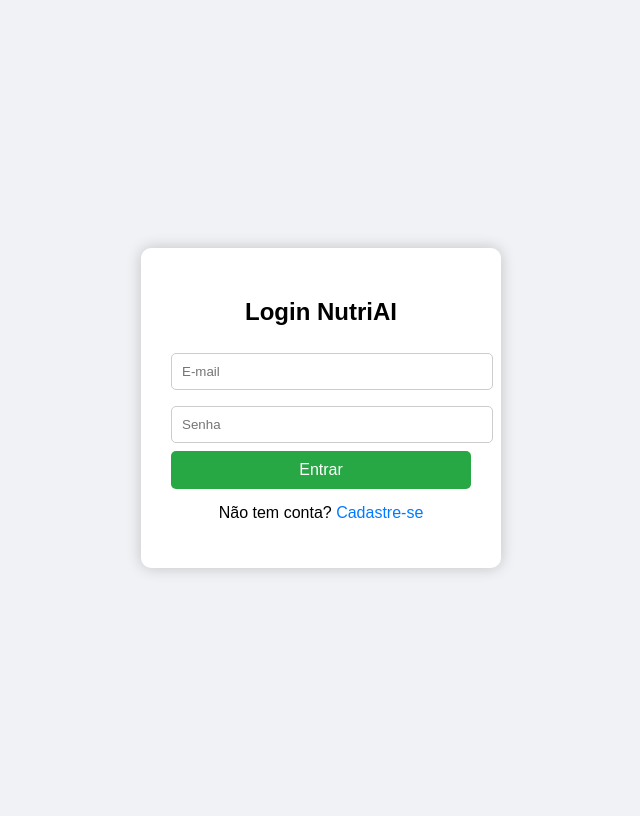
After one commit to DrkCde15/Python-I.A, a Flask app: page /login in a window 1280 px wide. The commit adds this page. Shown: the whole page, without its empty margins (319-959 px from the left). Run offline with Flask 3, Linux system fonts and the light colour scheme.

Commit message:
login/cadastro/chat

```diff
--- a/I.A/Assist/NutriAI/api.py
+++ b/I.A/Assist/NutriAI/api.py
@@ -1,11 +1,14 @@
-from flask import Flask, request, jsonify, render_template
+from flask import Flask, request, jsonify, render_template, session, redirect, url_for, flash
 from flask_cors import CORS
+from werkzeug.security import generate_password_hash, check_password_hash
 from nutri import NutritionistAgent
+import mysql.connector
 import os, uuid, logging
 
 # Configuração básica
 app = Flask(__name__)
 CORS(app)
+app.secret_key = "uma_chave_secreta_forte_aqui"
 app.config['MAX_CONTENT_LENGTH'] = 10 * 1024 * 1024  # 10 MB
 
 # Logging
@@ -15,7 +18,6 @@ logger = logging.getLogger(__name__)
 # Cache de agentes por session_id
 agent_cache = {}
 
-# Factory para obter/criar agente para uma sessão específica
 def get_agent(session_id: str):
     global agent_cache
     if not session_id:
@@ -25,24 +27,101 @@ def get_agent(session_id: str):
         return agent_cache[session_id]
 
     logger.info(f"Criando novo NutritionistAgent para session_id={session_id}")
-
-    # Se quiser, carregue configurações do MySQL via env e repasse como mysql_config
     mysql_config = None
     agent = NutritionistAgent(session_id=session_id, mysql_config=mysql_config)
     agent_cache[session_id] = agent
     return agent
 
+# Conexão MySQL
+def get_db_connection():
+    return mysql.connector.connect(
+        host='localhost',
+        user='root',
+        password=os.getenv('MYSQL_PASSWORD', ''),
+        database='nutri_chat_teste'
+    )
+
 # Pasta para uploads temporários
 UPLOAD_FOLDER = "temp_uploads"
 os.makedirs(UPLOAD_FOLDER, exist_ok=True)
 
-# Rota que serve o template HTML
-@app.route("/", methods=["GET"])
-def home():
-    # Espera que exista templates/index.html
-    return render_template('index.html')
+# ---------------- ROTAS DE AUTENTICAÇÃO ----------------
 
-# Rota para obter histórico de chat de uma sessão específica
+@app.route("/register", methods=["GET", "POST"])
+def register():
+    if request.method == "POST":
+        first_name = request.form.get("first_name")
+        last_name = request.form.get("last_name")
+        birth_date = request.form.get("birth_date")
+        gender = request.form.get("gender")
+        email = request.form.get("email")
+        password = request.form.get("password")
+
+        if not all([first_name, last_name, birth_date, gender, email, password]):
+            flash("Preencha todos os campos!", "error")
+            return redirect(url_for("register"))
+
+        hashed_password = generate_password_hash(password)
+
+        try:
+            conn = get_db_connection()
+            cursor = conn.cursor()
+            cursor.execute("SELECT id FROM users WHERE email=%s", (email,))
+            if cursor.fetchone():
+                flash("E-mail já cadastrado!", "error")
+                return redirect(url_for("register"))
+
+            cursor.execute("""
+                INSERT INTO users (first_name, last_name, birth_date, gender, email, password)
+                VALUES (%s,%s,%s,%s,%s,%s)
+            """, (first_name, last_name, birth_date, gender, email, hashed_password))
+            conn.commit()
+            flash("Cadastro realizado! Faça login.", "success")
+            return redirect(url_for("login"))
+        finally:
+            cursor.close()
+            conn.close()
+    return render_template("register.html")
+
+@app.route("/login", methods=["GET", "POST"])
+def login():
+    if request.method == "POST":
+        email = request.form.get("email")
+        password = request.form.get("password")
+
+        try:
+            conn = get_db_connection()
+            cursor = conn.cursor(dictionary=True)
+            cursor.execute("SELECT * FROM users WHERE email=%s", (email,))
+            user = cursor.fetchone()
+
+            if not user or not check_password_hash(user["password"], password):
+                flash("E-mail ou senha inválidos!", "error")
+                return redirect(url_for("login"))
+
+            session["user_id"] = user["id"]
+            session["user_name"] = user["first_name"]
+            return redirect(url_for("chat_page"))
+
+        finally:
+            cursor.close()
+            conn.close()
+
+    return render_template("login.html")
+
+@app.route("/logout")
+def logout():
+    session.clear()
+    return redirect(url_for("login"))
+
+# ---------------- ROTAS DO CHAT ----------------
+
+@app.route("/chat_page")
+def chat_page():
+    if "user_id" not in session:
+        return redirect(url_for("login"))
+    return render_template('chat.html')
+
 @app.route("/chat_history", methods=["GET"])
 def chat_history():
     session_id = request.args.get("session_id")
@@ -51,37 +130,25 @@ def chat_history():
 
     try:
         agent = get_agent(session_id)
-        history = agent.get_conversation_history()  # retorna lista de dicts
+        history = agent.get_conversation_history()
         return jsonify({"success": True, "history": history})
     except Exception as e:
         logger.exception("Erro ao buscar histórico")
         return jsonify({"success": False, "error": "Erro ao buscar histórico"}), 500
 
-# Rota de health (status)
 @app.route("/health", methods=["GET"])
 def health():
     return jsonify({"status": "ok"})
 
-# Rota de chat
 @app.route("/chat", methods=["POST", "OPTIONS"])
 def chat():
     if request.method == "OPTIONS":
         return jsonify({"message": "OK"}), 200
-
     try:
-        # Obter session_id (prioridade: header X-Session-ID -> form -> json -> gerar)
-        session_id = request.headers.get('X-Session-ID')
+        session_id = request.headers.get('X-Session-ID') or request.form.get('session_id')
         if not session_id:
-            session_id = request.form.get('session_id')
-        if not session_id and request.is_json:
-            session_id = request.get_json().get('session_id')
-
-        # Se ainda não tem, tente criar/retornar para o cliente
-        if not session_id:
-            # gera um id temporário e devolve no payload
             session_id = str(uuid.uuid4())
 
-        # Mensagem do usuário (form-data ou json)
         message = request.form.get('message')
         if not message and request.is_json:
             data = request.get_json()
@@ -97,22 +164,16 @@ def chat():
 
         logger.info(f"[{session_id}] Resposta gerada")
 
-        return jsonify({
-            "success": True,
-            "session_id": session_id,
-            "response": response
-        })
+        return jsonify({"success": True, "session_id": session_id, "response": response})
 
     except Exception as e:
         logger.exception("Erro no endpoint /chat")
         return jsonify({"success": False, "error": "Erro interno no servidor"}), 500
 
-# Rota de análise de imagem
 @app.route("/analyze_image", methods=["POST", "OPTIONS"])
 def analyze_image():
     if request.method == "OPTIONS":
         return jsonify({"message": "OK"}), 200
-
     try:
         session_id = request.headers.get('X-Session-ID') or request.form.get('session_id')
         if not session_id:
@@ -127,17 +188,12 @@ def analyze_image():
 
         file_ext = os.path.splitext(file.filename)[1]
         temp_file_path = os.path.join(UPLOAD_FOLDER, f"{uuid.uuid4()}{file_ext}")
-
         file.save(temp_file_path)
 
         agent = get_agent(session_id)
         analysis_result = agent.run_image(temp_file_path)
 
-        return jsonify({
-            "success": True,
-            "session_id": session_id,
-            "response": analysis_result
-        })
+        return jsonify({"success": True, "session_id": session_id, "response": analysis_result})
 
     except Exception as e:
         logger.exception("Erro no endpoint /analyze_image")
@@ -150,5 +206,10 @@ def analyze_image():
         except Exception:
             logger.exception("Erro ao remover arquivo temporário")
 
+# ---------------- ROTA HOME ----------------
+@app.route("/", methods=["GET"])
+def home():
+    return redirect(url_for("login"))
+
 if __name__ == "__main__":
     app.run(host="127.0.0.1", port=int(os.getenv('PORT', 8000)))
--- a/I.A/Assist/NutriAI/food_analyser.py
+++ b/I.A/Assist/NutriAI/food_analyser.py
@@ -11,7 +11,8 @@ import traceback
 
 class FoodAnalyser(BaseTool):
     name: str = "food_analyser"
-    description: str = "Analisa imagens de refeições fornecendo informações nutricionais detalhadas e sugestões de uma nutricionista especializada em nutrição esportiva."
+    description: str = """Analisa imagens de refeições fornecendo informações nutricionais detalhadas e
+    sugestões de uma nutricionista especializada em nutrição esportiva."""
 
     _llm: ChatGoogleGenerativeAI = PrivateAttr()
 
--- /dev/null
+++ b/I.A/Assist/NutriAI/templates/login.html
@@ -0,0 +1,67 @@
+<!DOCTYPE html>
+<html lang="pt-br">
+<head>
+    <meta charset="UTF-8">
+    <meta name="viewport" content="width=device-width, initial-scale=1.0">
+    <title>Login NutriAI</title>
+    <style>
+        body {
+            font-family: Arial, sans-serif;
+            background: #f0f2f5;
+            display: flex;
+            justify-content: center;
+            align-items: center;
+            height: 100vh;
+        }
+        .container {
+            background: #fff;
+            padding: 30px;
+            border-radius: 10px;
+            box-shadow: 0 0 15px rgba(0,0,0,0.2);
+            width: 300px;
+            text-align: center;
+        }
+        input {
+            width: 100%;
+            padding: 10px;
+            margin: 8px 0;
+            border-radius: 5px;
+            border: 1px solid #ccc;
+        }
+        button {
+            width: 100%;
+            padding: 10px;
+            background-color: #28a745;
+            border: none;
+            color: #fff;
+            font-size: 16px;
+            border-radius: 5px;
+            cursor: pointer;
+        }
+        button:hover {
+            background-color: #218838;
+        }
+        p {
+            margin-top: 15px;
+        }
+        a {
+            color: #007bff;
+            text-decoration: none;
+        }
+        a:hover {
+            text-decoration: underline;
+        }
+    </style>
+</head>
+<body>
+<div class="container">
+    <h2>Login NutriAI</h2>
+    <form method="POST" action="/login">
+        <input type="text" name="email" placeholder="E-mail" required>
+        <input type="password" name="password" placeholder="Senha" required>
+        <button type="submit">Entrar</button>
+    </form>
+    <p>Não tem conta? <a href="/register">Cadastre-se</a></p>
+</div>
+</body>
+</html>
```
Also changed, not shown: I.A/Assist/NutriAI/templates/register.html (added, +65 -0 lines), I.A/Assist/NutriAI/templates/chat.html (indentation only).
